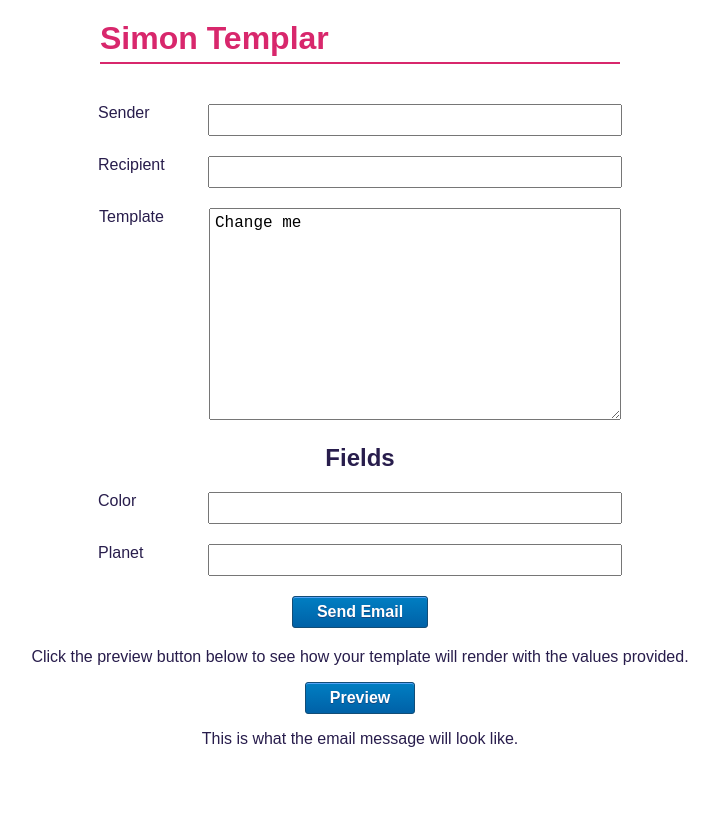
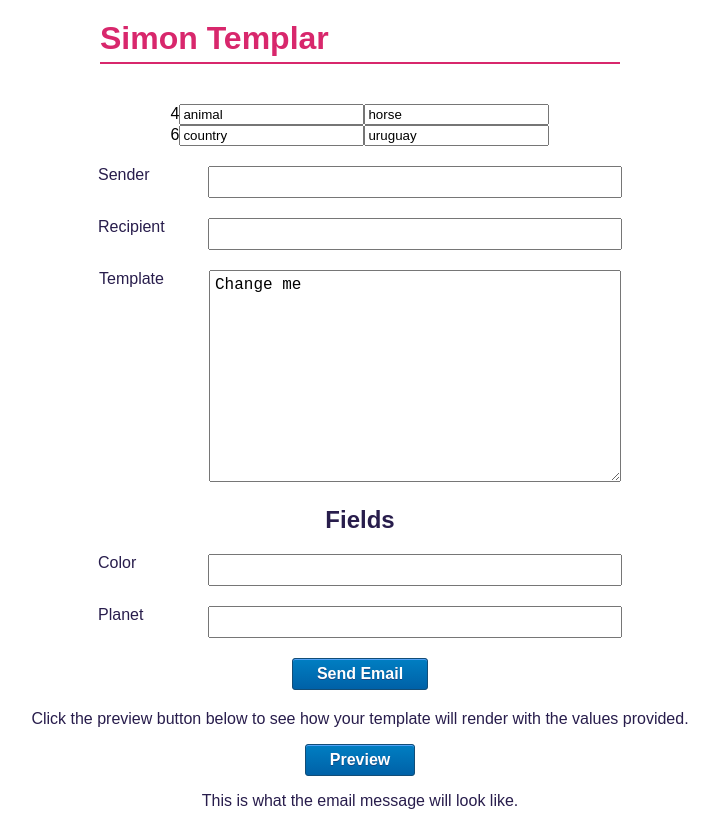
Before and after one commit to alexisbellido/email-template, a React (Create React App) app in the folder react/simon-templar/: page / in a window 1280 px wide. Shown: the whole page, without its empty margins (280-999 px from the left). Before the commit the page ends 800 px from the top, so only its background shows below. Built offline with nearby package versions, Linux system fonts and the light colour scheme.

Commit message:
basics of dynamic inputs handler

```diff
--- a/react/simon-templar/src/App.js
+++ b/react/simon-templar/src/App.js
@@ -14,11 +14,46 @@ const App = () => {
     "planet": ""
   });
 
+  // TODO array for dynamic inputs
+  const [dynamicFields, setDynamicFields] = useState([
+    {
+      "id": "4",
+      "fieldName": "animal",
+      "fieldValue": "horse"
+    },
+    {
+      "id": "6",
+      "fieldName": "country",
+      "fieldValue": "uruguay"
+    }
+  ]);
+
   const [parameters, setParameters] = useState({
     template: "Change me",
     sender: "",
     recipient: ""
   });
+
+  const handleFieldChange = (field, e) => {
+    const name = e.target.name;
+    const value = e.target.value;
+    // Pass a function to setDynamicFields that will loop over the previous state
+    // of the dynamicFields array and determine which element to update based on ID.
+    setDynamicFields(prevDynamicFields =>
+      prevDynamicFields.map(currentField => {
+        // Use an if block instead of the ternary operator to make it clear that we are
+        // matching and updating a particular element in the array.
+        if (currentField.id === field.id) {
+          return {
+            ...currentField,
+            [name]: value
+          };
+        } else {
+          return currentField;
+        }
+      })
+    )
+  };
 
   const handleChange = (e) => {
     // Use setFields for input starting with "field-" and
@@ -76,9 +111,31 @@ const App = () => {
     //   });
   };
 
+  // TODO make dynamicFields a component
   return (
     <div className="App">
       <h1>Simon Templar</h1>
+      {dynamicFields.map(field => {
+        return (
+          <div key={field.id}>
+            <span>{field.id}</span>
+            <input
+              type="text"
+              value={field.fieldName}
+              name="fieldName"
+              placeholder="field name"
+              onChange={(e) => handleFieldChange(field, e)}
+            />
+            <input
+              type="text"
+              value={field.fieldValue}
+              name="fieldValue"
+              placeholder="field value"
+              onChange={(e) => handleFieldChange(field, e)}
+            />
+          </div>
+        );
+      })}
       <Builder
         handleChange={handleChange}
         sendEmail={sendEmail}
--- a/react/simon-templar/src/components/Previewer/index.js
+++ b/react/simon-templar/src/components/Previewer/index.js
@@ -11,8 +11,8 @@ const Previewer = (props) => {
     // <div>{rendered_template}</div>
 
     // TODO I don't think we need a preview button, just preview as fields and template change
-    console.log('Previewer template', props.template);
-    console.log('Previewer fields', props.fields);
+    // console.log('Previewer template', props.template);
+    // console.log('Previewer fields', props.fields);
     return (
         <div className="previewer">
             <p>Click the preview button below to see how your template will render with the values provided.</p>
```
Also changed, not shown: 1 other file (tests, documents, lock files or other folders).
